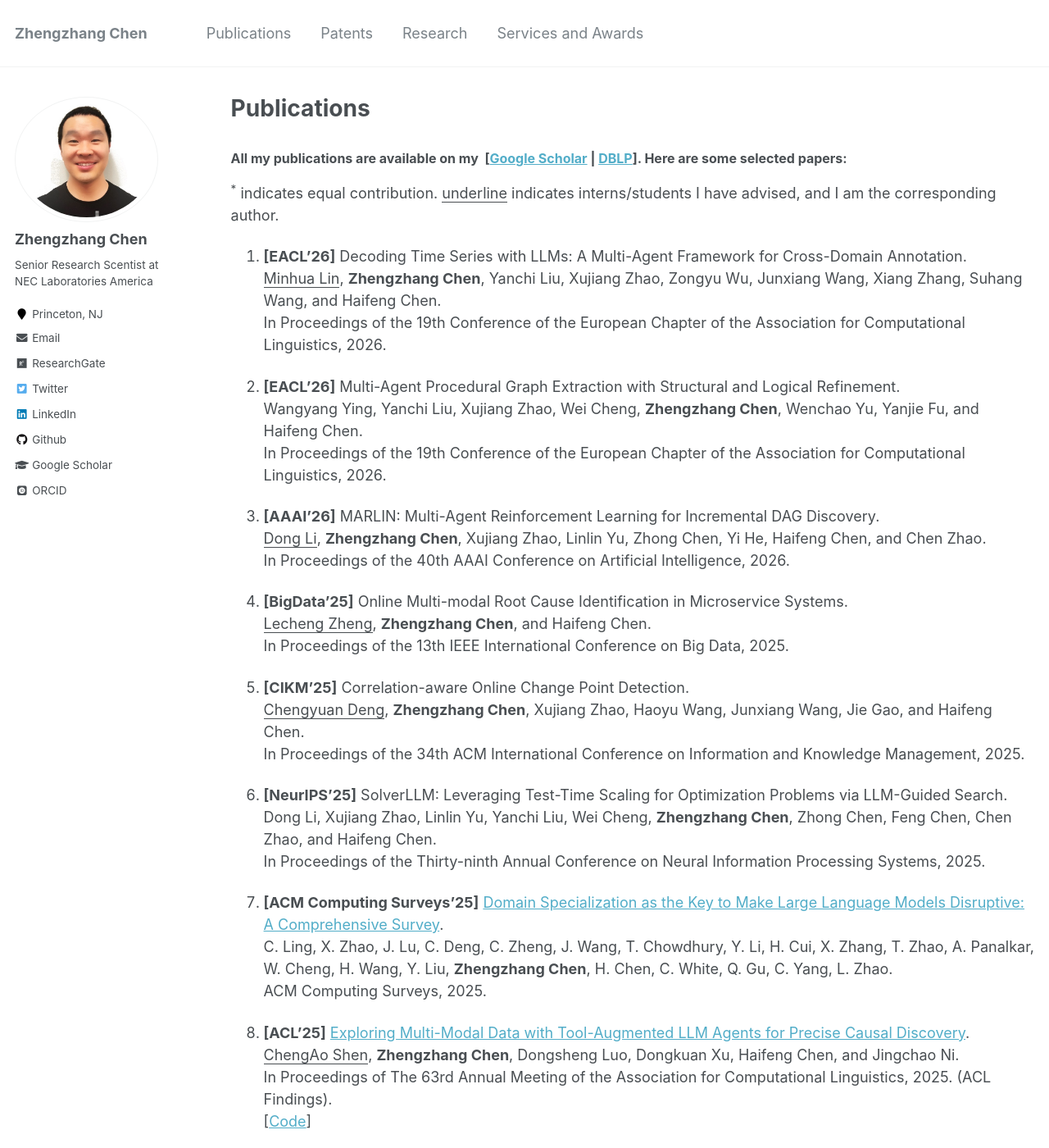
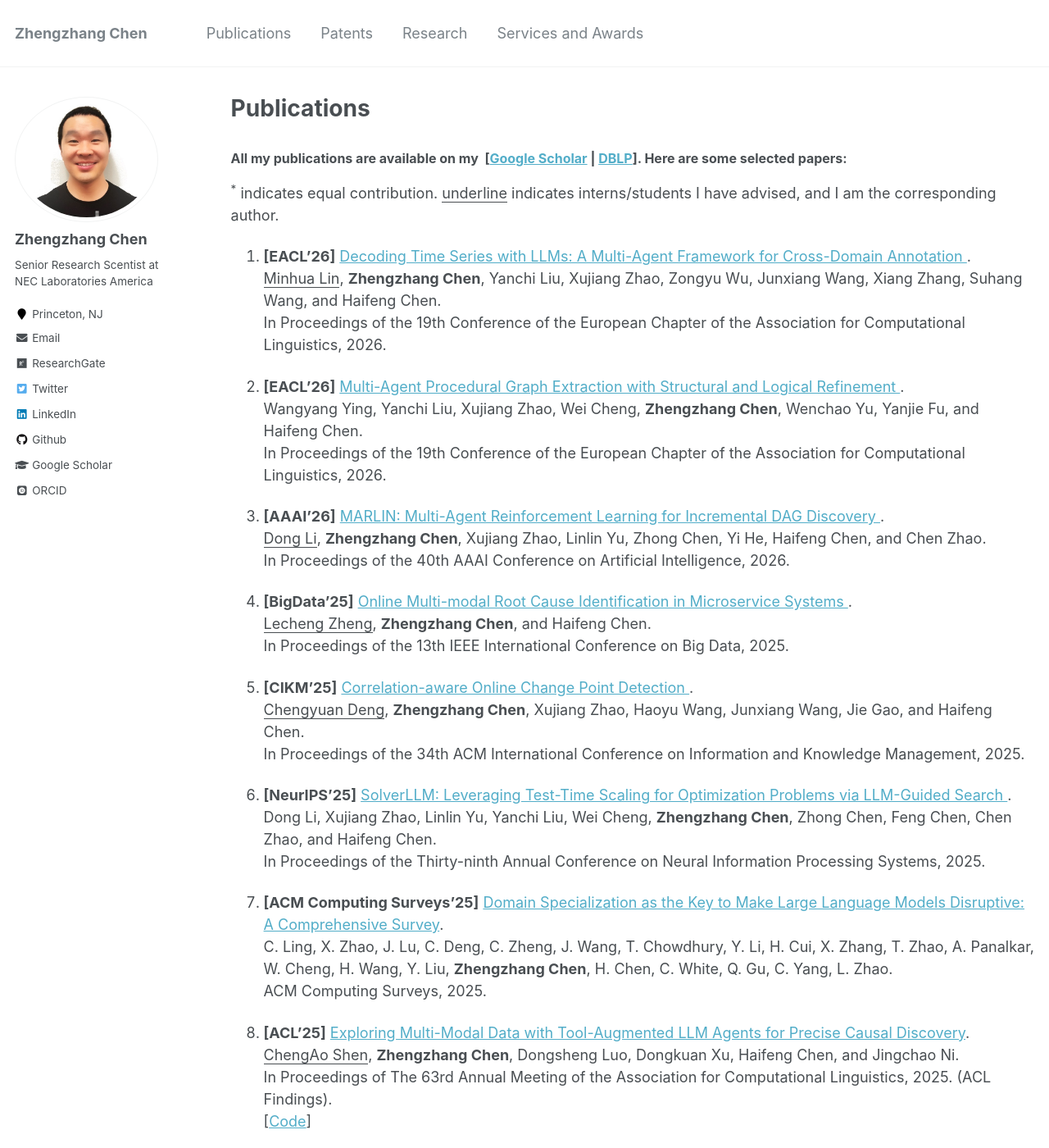
Before and after one commit to zhengzhangchen/zhengzhangchen.github.io, a Jekyll site: the page built from _pages/publications.md, in a window 1280 px wide and 1400 px high. Shown: the whole window at 82% size. Built offline with Jekyll 4.4.1, drawn with Linux system fonts in a browser that asks for light colours; some web fonts are replaced; part of the change alters nothing that is shown.

Commit message:
Update publications.md

```diff
--- a/_pages/publications.md
+++ b/_pages/publications.md
@@ -11,36 +11,52 @@ author_profile: true
 <h3><font size="3"><b>All my publications are available on my </b>&nbsp;[<a href="https://scholar.google.com/citations?user=2t7wQ24AAAAJ" target="_blank" rel="nofollow">Google Scholar</a> | <a href="https://dblp.org/pid/14/3744.html" target="_blank" rel="nofollow">DBLP</a>]. Here are some selected papers: </font> </h3>
 <p><sup>*</sup> indicates equal contribution. <u>underline</u> indicates interns/students I have advised, and I am the corresponding author.</p>
 
-1. <strong>[EACL'26]</strong> Decoding Time Series with LLMs: A Multi-Agent Framework for Cross-Domain Annotation. <br>
+1. <strong>[EACL'26]</strong>
+<a href="https://zhengzhangchen.github.io/publication/1294_Decoding_Time_Series_with.pdf" target="_blank" rel="nofollow">
+Decoding Time Series with LLMs: A Multi-Agent Framework for Cross-Domain Annotation
+</a>. <br>
 <u>Minhua Lin</u>, <b>Zhengzhang Chen</b>, Yanchi Liu, Xujiang Zhao, Zongyu Wu, Junxiang Wang, Xiang Zhang, Suhang Wang, and Haifeng Chen. <br>
 In Proceedings of the 19th Conference of the European Chapter of the Association for Computational Linguistics, 2026.
 
 
-2. <strong>[EACL'26]</strong> Multi-Agent Procedural Graph Extraction with Structural and Logical Refinement. <br>
+2. <strong>[EACL'26]</strong>
+<a href="https://zhengzhangchen.github.io/publication/619_Multi_Agent_Procedural_Gra.pdf" target="_blank" rel="nofollow">
+Multi-Agent Procedural Graph Extraction with Structural and Logical Refinement
+</a>. <br>
 Wangyang Ying, Yanchi Liu, Xujiang Zhao, Wei Cheng, <b>Zhengzhang Chen</b>, Wenchao Yu, Yanjie Fu, and Haifeng Chen. <br>
 In Proceedings of the 19th Conference of the European Chapter of the Association for Computational Linguistics, 2026.
 
 
-5. <strong>[AAAI'26]</strong> MARLIN: Multi-Agent Reinforcement Learning for Incremental DAG Discovery. <br>
+5. <strong>[AAAI'26]</strong>
+<a href="https://zhengzhangchen.github.io/publication/AAAI_2026_Multi-Agent%20Reinforcement%20Learning%20for%20Incremental%20DAG%20Discovery.pdf" target="_blank" rel="nofollow">
+MARLIN: Multi-Agent Reinforcement Learning for Incremental DAG Discovery
+</a>. <br>
 <u>Dong Li</u>, <b>Zhengzhang Chen</b>, Xujiang Zhao, Linlin Yu, Zhong Chen, Yi He, Haifeng Chen, and Chen Zhao. <br>
 In Proceedings of the 40th AAAI Conference on Artificial Intelligence, 2026.
 
 
-6. <strong>[BigData'25]</strong> Online Multi-modal Root Cause Identification in Microservice Systems. <br>
+6. <strong>[BigData'25]</strong>
+<a href="https://zhengzhangchen.github.io/publication/Online%20Multi-modal%20Root%20Cause%20Identification.pdf" target="_blank" rel="nofollow">
+Online Multi-modal Root Cause Identification in Microservice Systems
+</a>. <br>
 <u>Lecheng Zheng</u>, <b>Zhengzhang Chen</b>, and Haifeng Chen. <br>
 In Proceedings of the 13th IEEE International Conference on Big Data, 2025.
 
 
-7. <strong>[CIKM'25]</strong> Correlation-aware Online Change Point Detection. <br>
+7. <strong>[CIKM'25]</strong>
+<a href="https://zhengzhangchen.github.io/publication/Correlation-aware%20Online%20Change%20Point%20Detection.pdf" target="_blank" rel="nofollow">
+Correlation-aware Online Change Point Detection
+</a>. <br>
 <u>Chengyuan Deng</u>, <b>Zhengzhang Chen</b>, Xujiang Zhao, Haoyu Wang, Junxiang Wang, Jie Gao, and Haifeng Chen. <br>
 In Proceedings of the 34th ACM International Conference on Information and Knowledge Management, 2025.
 
 
-8. <strong>[NeurIPS'25]</strong> SolverLLM: Leveraging Test-Time Scaling for Optimization Problems via LLM-Guided Search. <br>
+8. <strong>[NeurIPS'25]</strong>
+<a href="https://zhengzhangchen.github.io/publication/18795_SolverLLM_Leveraging_Tes.pdf" target="_blank" rel="nofollow">
+SolverLLM: Leveraging Test-Time Scaling for Optimization Problems via LLM-Guided Search
+</a>. <br>
 Dong Li, Xujiang Zhao, Linlin Yu, Yanchi Liu, Wei Cheng, <b>Zhengzhang Chen</b>, Zhong Chen, Feng Chen, Chen Zhao, and Haifeng Chen. <br>
 In Proceedings of the Thirty-ninth Annual Conference on Neural Information Processing Systems, 2025.
-
-
 
 1. <strong>[ACM Computing Surveys'25]</strong> <a href="https://zhengzhangchen.github.io/publication/Domain%20Specialization%20as%20the%20Key%20to%20Make%20Large%20Language%20Models%20Disruptive%20Survey.pdf" target="_blank" rel="nofollow">Domain Specialization as the Key to Make Large Language Models Disruptive: A Comprehensive Survey</a>. <br> C. Ling, X. Zhao, J. Lu, C. Deng, C. Zheng, J. Wang, T. Chowdhury, Y. Li, H. Cui, X. Zhang, T. Zhao, A. Panalkar, W. Cheng, H. Wang, Y. Liu,  <b>Zhengzhang Chen</b>, H. Chen, C. White, Q. Gu, C. Yang, L. Zhao. <br> ACM Computing Surveys, 2025.
 
```
